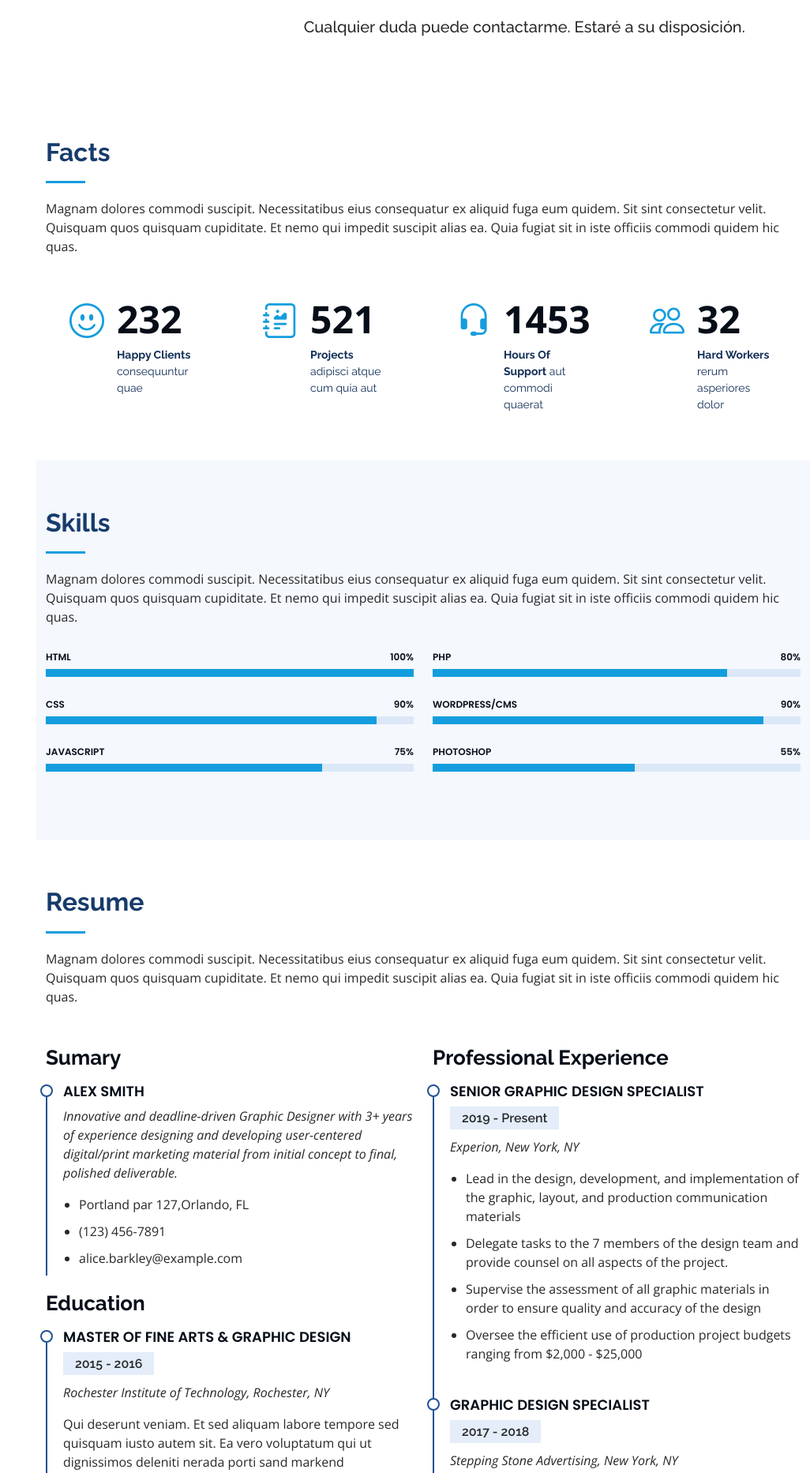
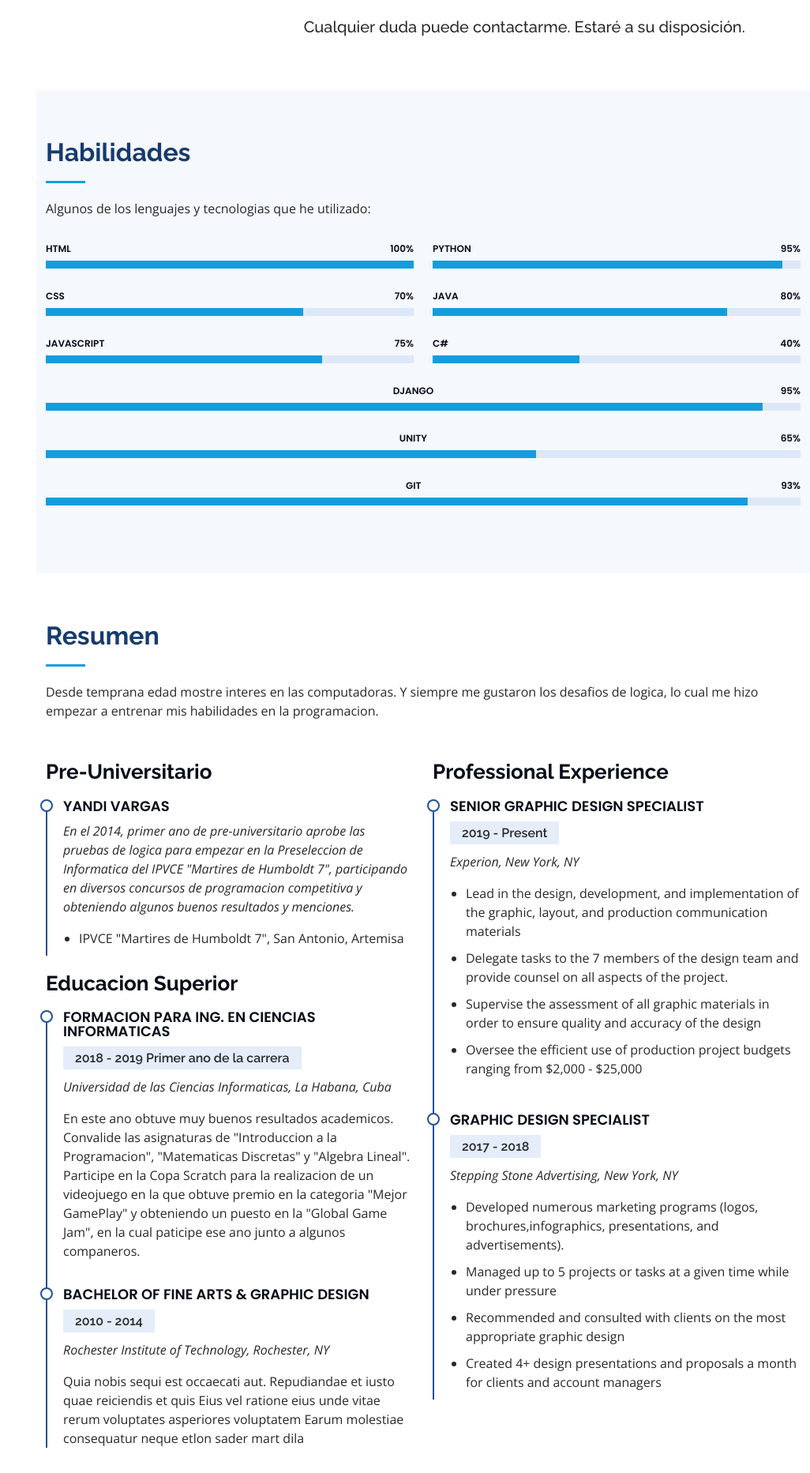
Before and after one commit to yandivd/myPortafolio, a Django app: page / in a window 1280 px wide. Shown: the part 1322-3187 px from the top of the page at 79% size, without its empty margins (254-1280 px from the left). Run offline with Django 3.2, Linux system fonts and the light colour scheme; some libraries are stand-ins or nearby versions.

Commit message:
avanzando

```diff
--- a/main/templates/main/index.html
+++ b/main/templates/main/index.html
@@ -130,61 +130,13 @@
       </div>
     </section><!-- End About Section -->
 
-    <!-- ======= Facts Section ======= -->
-    <section id="facts" class="facts">
-      <div class="container">
-
-        <div class="section-title">
-          <h2>Facts</h2>
-          <p>Magnam dolores commodi suscipit. Necessitatibus eius consequatur ex aliquid fuga eum quidem. Sit sint consectetur velit. Quisquam quos quisquam cupiditate. Et nemo qui impedit suscipit alias ea. Quia fugiat sit in iste officiis commodi quidem hic quas.</p>
-        </div>
-
-        <div class="row no-gutters">
-
-          <div class="col-lg-3 col-md-6 d-md-flex align-items-md-stretch" data-aos="fade-up">
-            <div class="count-box">
-              <i class="bi bi-emoji-smile"></i>
-              <span data-purecounter-start="0" data-purecounter-end="232" data-purecounter-duration="1" class="purecounter"></span>
-              <p><strong>Happy Clients</strong> consequuntur quae</p>
-            </div>
-          </div>
-
-          <div class="col-lg-3 col-md-6 d-md-flex align-items-md-stretch" data-aos="fade-up" data-aos-delay="100">
-            <div class="count-box">
-              <i class="bi bi-journal-richtext"></i>
-              <span data-purecounter-start="0" data-purecounter-end="521" data-purecounter-duration="1" class="purecounter"></span>
-              <p><strong>Projects</strong> adipisci atque cum quia aut</p>
-            </div>
-          </div>
-
-          <div class="col-lg-3 col-md-6 d-md-flex align-items-md-stretch" data-aos="fade-up" data-aos-delay="200">
-            <div class="count-box">
-              <i class="bi bi-headset"></i>
-              <span data-purecounter-start="0" data-purecounter-end="1453" data-purecounter-duration="1" class="purecounter"></span>
-              <p><strong>Hours Of Support</strong> aut commodi quaerat</p>
-            </div>
-          </div>
-
-          <div class="col-lg-3 col-md-6 d-md-flex align-items-md-stretch" data-aos="fade-up" data-aos-delay="300">
-            <div class="count-box">
-              <i class="bi bi-people"></i>
-              <span data-purecounter-start="0" data-purecounter-end="32" data-purecounter-duration="1" class="purecounter"></span>
-              <p><strong>Hard Workers</strong> rerum asperiores dolor</p>
-            </div>
-          </div>
-
-        </div>
-
-      </div>
-    </section><!-- End Facts Section -->
-
     <!-- ======= Skills Section ======= -->
     <section id="skills" class="skills section-bg">
       <div class="container">
 
         <div class="section-title">
-          <h2>Skills</h2>
-          <p>Magnam dolores commodi suscipit. Necessitatibus eius consequatur ex aliquid fuga eum quidem. Sit sint consectetur velit. Quisquam quos quisquam cupiditate. Et nemo qui impedit suscipit alias ea. Quia fugiat sit in iste officiis commodi quidem hic quas.</p>
+          <h2>Habilidades</h2>
+          <p>Algunos de los lenguajes y tecnologias que he utilizado:</p>
         </div>
 
         <div class="row skills-content">
@@ -199,9 +151,9 @@
             </div>
 
             <div class="progress">
-              <span class="skill">CSS <i class="val">90%</i></span>
+              <span class="skill">CSS <i class="val">70%</i></span>
               <div class="progress-bar-wrap">
-                <div class="progress-bar" role="progressbar" aria-valuenow="90" aria-valuemin="0" aria-valuemax="100"></div>
+                <div class="progress-bar" role="progressbar" aria-valuenow="70" aria-valuemin="0" aria-valuemax="100"></div>
               </div>
             </div>
 
@@ -217,30 +169,47 @@
           <div class="col-lg-6" data-aos="fade-up" data-aos-delay="100">
 
             <div class="progress">
-              <span class="skill">PHP <i class="val">80%</i></span>
+              <span class="skill">Python <i class="val">95%</i></span>
+              <div class="progress-bar-wrap">
+                <div class="progress-bar" role="progressbar" aria-valuenow="95" aria-valuemin="0" aria-valuemax="100"></div>
+              </div>
+            </div>
+
+            <div class="progress">
+              <span class="skill">Java <i class="val">80%</i></span>
               <div class="progress-bar-wrap">
                 <div class="progress-bar" role="progressbar" aria-valuenow="80" aria-valuemin="0" aria-valuemax="100"></div>
               </div>
             </div>
 
             <div class="progress">
-              <span class="skill">WordPress/CMS <i class="val">90%</i></span>
+              <span class="skill">C# <i class="val">40%</i></span>
               <div class="progress-bar-wrap">
-                <div class="progress-bar" role="progressbar" aria-valuenow="90" aria-valuemin="0" aria-valuemax="100"></div>
-              </div>
-            </div>
-
-            <div class="progress">
-              <span class="skill">Photoshop <i class="val">55%</i></span>
-              <div class="progress-bar-wrap">
-                <div class="progress-bar" role="progressbar" aria-valuenow="55" aria-valuemin="0" aria-valuemax="100"></div>
+                <div class="progress-bar" role="progressbar" aria-valuenow="40" aria-valuemin="0" aria-valuemax="100"></div>
               </div>
             </div>
 
           </div>
 
         </div>
-
+        <div class="progress">
+          <span class="skill text-center">Django <i class="val">95%</i></span>
+          <div class="progress-bar-wrap">
+            <div class="progress-bar" role="progressbar" aria-valuenow="95" aria-valuemin="0" aria-valuemax="100"></div>
+          </div>
+        </div>
+        <div class="progress">
+          <span class="skill text-center">Unity <i class="val">65%</i></span>
+          <div class="progress-bar-wrap">
+            <div class="progress-bar" role="progressbar" aria-valuenow="65" aria-valuemin="0" aria-valuemax="100"></div>
+          </div>
+        </div>
+        <div class="progress">
+          <span class="skill text-center">Git <i class="val">93%</i></span>
+          <div class="progress-bar-wrap">
+            <div class="progress-bar" role="progressbar" aria-valuenow="93" aria-valuemin="0" aria-valuemax="100"></div>
+          </div>
+        </div>
       </div>
     </section><!-- End Skills Section -->
 
@@ -249,29 +218,36 @@
       <div class="container">
 
         <div class="section-title">
-          <h2>Resume</h2>
-          <p>Magnam dolores commodi suscipit. Necessitatibus eius consequatur ex aliquid fuga eum quidem. Sit sint consectetur velit. Quisquam quos quisquam cupiditate. Et nemo qui impedit suscipit alias ea. Quia fugiat sit in iste officiis commodi quidem hic quas.</p>
+          <h2>Resumen</h2>
+          <p>Desde temprana edad mostre interes en las computadoras. Y siempre me gustaron los desafios de logica, lo cual me hizo empezar a entrenar mis habilidades en la programacion.</p>
         </div>
 
         <div class="row">
           <div class="col-lg-6" data-aos="fade-up">
-            <h3 class="resume-title">Sumary</h3>
+            <h3 class="resume-title">Pre-Universitario</h3>
             <div class="resume-item pb-0">
-              <h4>Alex Smith</h4>
-              <p><em>Innovative and deadline-driven Graphic Designer with 3+ years of experience designing and developing user-centered digital/print marketing material from initial concept to final, polished deliverable.</em></p>
+              <h4>Yandi Vargas</h4>
+              <p><em>En el 2014, primer ano de pre-universitario aprobe las pruebas de logica
+                para empezar en la Preseleccion de Informatica del IPVCE "Martires de Humboldt 7",
+                participando en diversos concursos de programacion competitiva y obteniendo algunos
+                buenos resultados y menciones.
+              </em></p>
               <ul>
-                <li>Portland par 127,Orlando, FL</li>
-                <li>(123) 456-7891</li>
-                <li>alice.barkley@example.com</li>
+                <li>IPVCE "Martires de Humboldt 7", San Antonio, Artemisa</li>
               </ul>
             </div>
 
-            <h3 class="resume-title">Education</h3>
+            <h3 class="resume-title">Educacion Superior</h3>
             <div class="resume-item">
-              <h4>Master of Fine Arts &amp; Graphic Design</h4>
-              <h5>2015 - 2016</h5>
-              <p><em>Rochester Institute of Technology, Rochester, NY</em></p>
-              <p>Qui deserunt veniam. Et sed aliquam labore tempore sed quisquam iusto autem sit. Ea vero voluptatum qui ut dignissimos deleniti nerada porti sand markend</p>
+              <h4>Formacion para Ing. en Ciencias Informaticas</h4>
+              <h5>2018 - 2019 Primer ano de la carrera</h5>
+              <p><em>Universidad de las Ciencias Informaticas, La Habana, Cuba</em></p>
+              <p>En este ano obtuve muy buenos resultados academicos. Convalide las asignaturas de
+                "Introduccion a la Programacion", "Matematicas Discretas" y "Algebra Lineal".
+                Participe en la Copa Scratch para la realizacion de un videojuego en la que
+                obtuve premio en la categoria "Mejor GamePlay" y obteniendo un puesto en la
+                "Global Game Jam", en la cual paticipe ese ano junto a algunos companeros.
+              </p>
             </div>
             <div class="resume-item">
               <h4>Bachelor of Fine Arts &amp; Graphic Design</h4>
```
